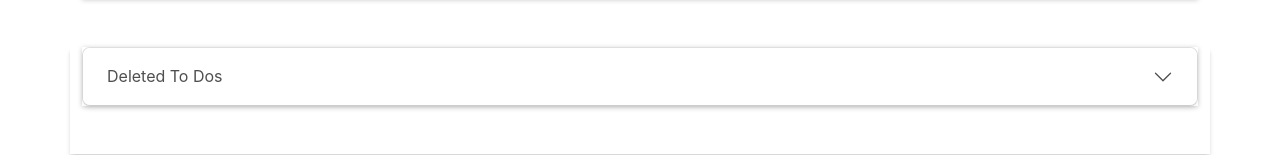
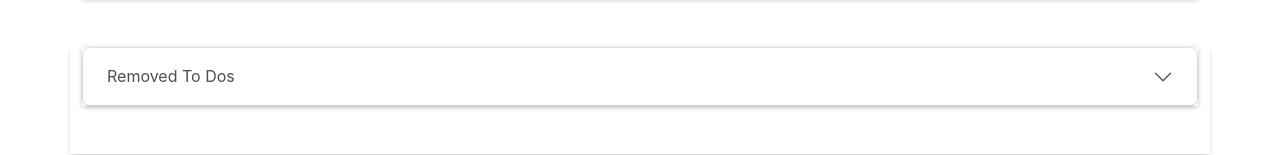
Before and after one commit to Muhammed-Rahif/ToDo-App, a React (Create React App) app: page / in a window 1280 px wide. Shown: the part 286-441 px from the top of the page. Built offline with nearby package versions, Linux system fonts and the light colour scheme.

Commit message:
State renamed

```diff
--- a/src/App.js
+++ b/src/App.js
@@ -5,7 +5,7 @@ import "./App.css";
 function App() {
   const [textField, setTextField] = useState("");
   const [toDos, setToDos] = useState([]);
-  const [canceledToDos, setDeletedToDos] = useState([]);
+  const [canceledToDos, setRemovedToDos] = useState([]);
 
   return (
     <div className="container">
@@ -69,8 +69,8 @@ function App() {
                     <label className="btn btn-success mr-1" htmlFor={`btn-check-${itm.id}`}><i className="shadow-3 fas fa-check"></i></label>
                     <button type="button" className="btn btn-danger"
                       onClick={() => {
-                        if (window.confirm("Are you sure you want to delete this ?")) {
-                          setDeletedToDos((canceledToDos) => [...canceledToDos, itm]);
+                        if (window.confirm("Are you sure you want to remove this ?")) {
+                          setRemovedToDos((canceledToDos) => [...canceledToDos, itm]);
                           setToDos(toDos.filter(obj => {
                             if (obj.id !== itm.id) {
                               return obj;
@@ -130,7 +130,7 @@ function App() {
                   aria-expanded="false"
                   aria-controls="collapseOne"
                 >
-                  Deleted To Dos
+                  Removed To Dos
                 </button>
               </h2>
               <div
```
